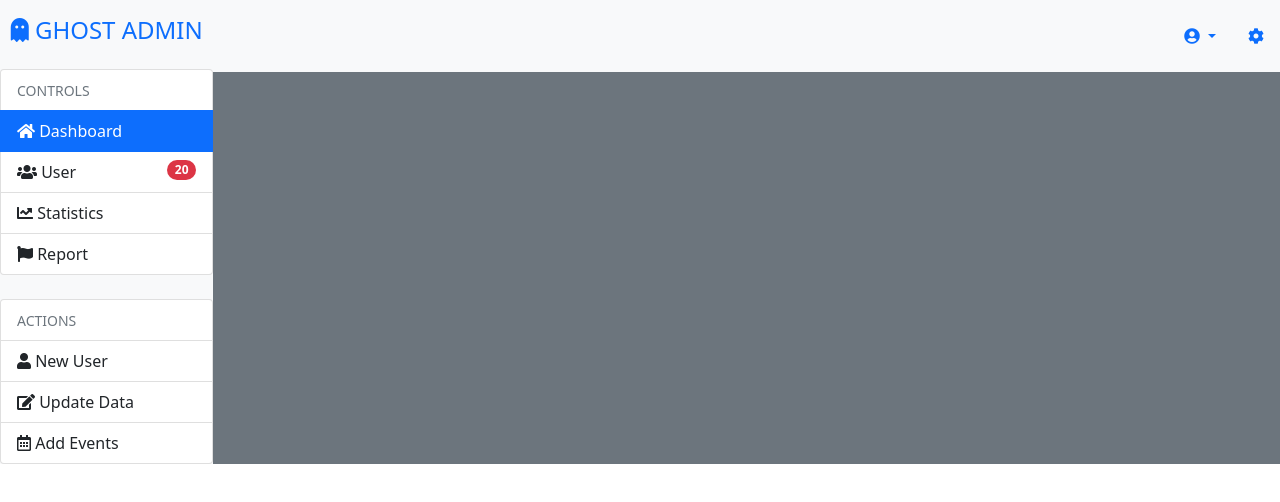
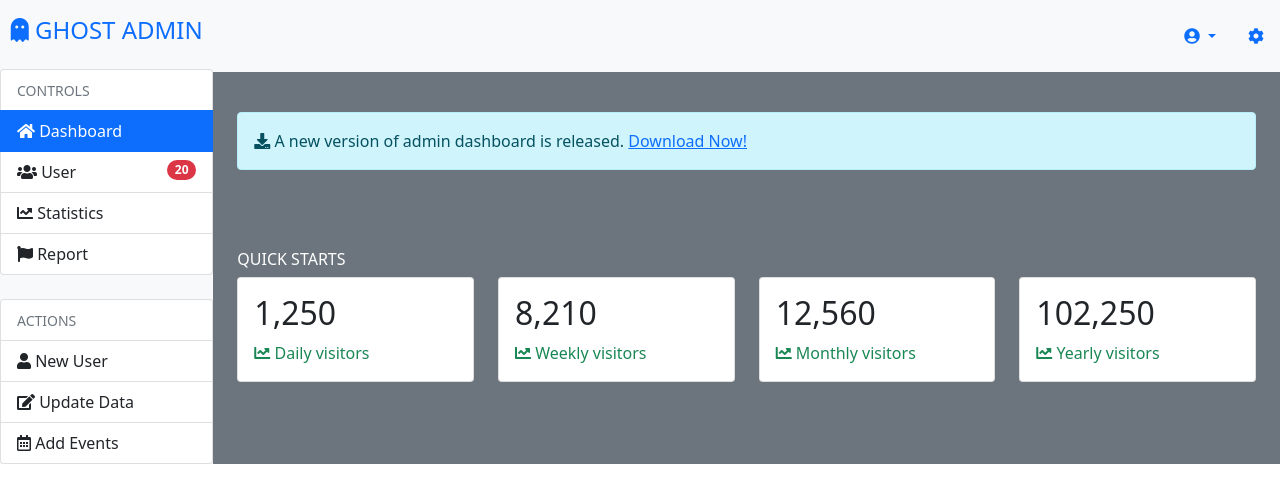
Before and after one commit to KhinMaMaKyaw/BS-Layout, a plain HTML site: page index.html in a window 1280 px wide. Drawn offline with nearby package versions, Linux system fonts and the light colour scheme.

Commit message:
Alert & Stat Block

```diff
--- a/index.html
+++ b/index.html
@@ -80,7 +80,65 @@
                                 <a href="#" class="nav-link"><i class="fas fa-cog"></i></a>
                             </li>
                         </div>
-                        </nav>
+                    </nav>
+                    <div class="container-fluid mt-3 p-4">
+                        <div class="row mb-3">
+                            <div class="col">
+                                <div class="alert alert-info">
+                                    <i class="fas fa-download mr-2"></i> A new version of admin dashboard is released.
+                                    <a href="#">Download Now!</a>
+                                </div>
+                            </div>
+                        </div>
+                    </div>
+                    <div class="row flex-column flex-lg-row p-4">
+                        <h2 class="h6 text-white 50">QUICK STARTS</h2>
+                        <div class="col">
+                            <div class="card mb-3">
+                                <div class="card-body">
+                                    <h3 class="card-title h2">1,250</h3>
+                                    <span class="text-success">
+                                        <i class="fas fa-chart-line"></i>
+                                        Daily visitors
+                                    </span>
+                                </div>
+                            </div>
+                        </div>
+                        <div class="col">
+                            <div class="card mb-3">
+                                <div class="card-body">
+                                    <h3 class="card-title h2">8,210</h3>
+                                    <span class="text-success">
+                                        <i class="fas fa-chart-line"></i>
+                                         Weekly visitors
+                                    </span>
+                                </div>
+                            </div>
+                        </div>
+                        <div class="col">
+                            <div class="card mb-3">
+                                <div class="card-body">
+                                    <h3 class="card-title h2">12,560</h3>
+                                    <span class="text-success">
+                                        <i class="fas fa-chart-line"></i>
+                                        Monthly visitors
+                                    </span>
+                                </div>
+                            </div>
+                        </div>
+                        <div class="col">
+                            <div class="card mb-3">
+                                <div class="card-body">
+                                    <h3 class="card-title h2">102,250</h3>
+                                    <span class="text-success">
+                                        <i class="fas fa-chart-line"></i>
+                                        Yearly visitors
+                                    </span>
+                                </div>
+                            </div>
+                        </div>
+
+                    </div>
                 </main>
             </div>
         <div>
```
